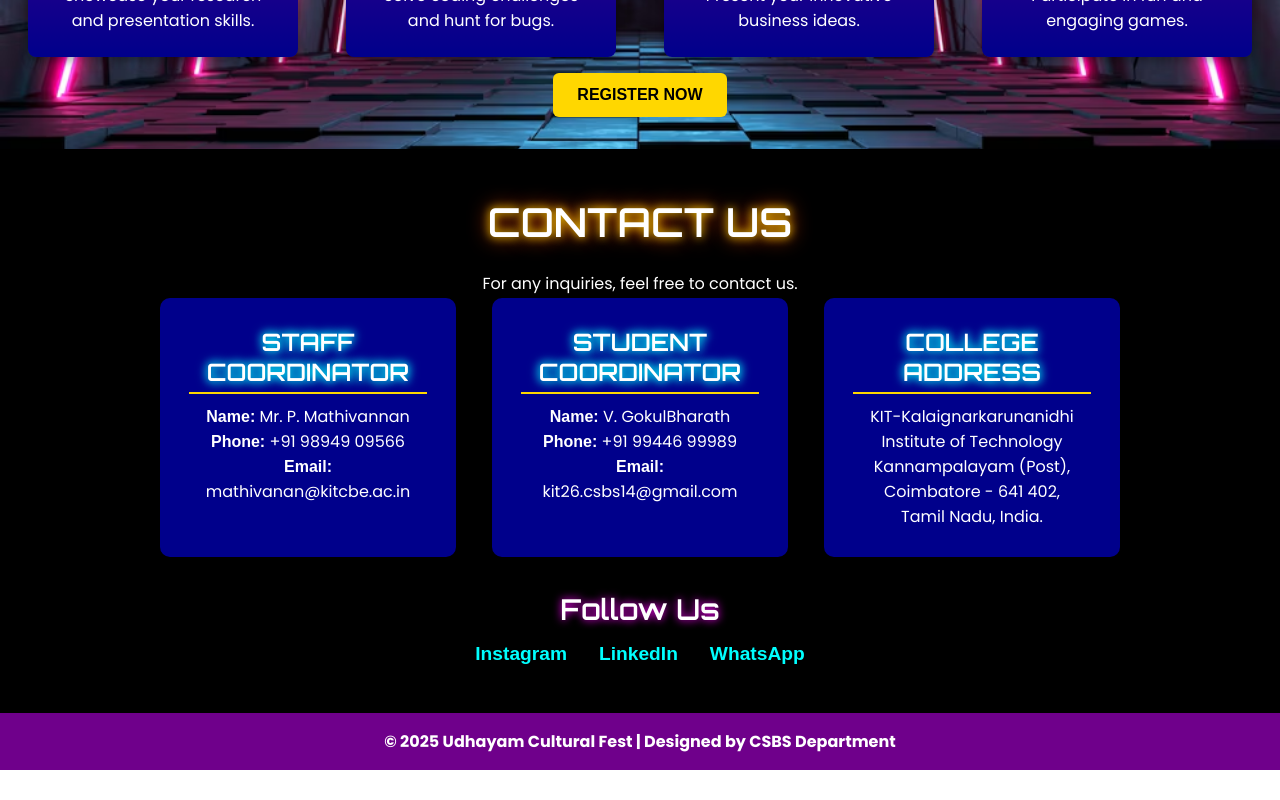
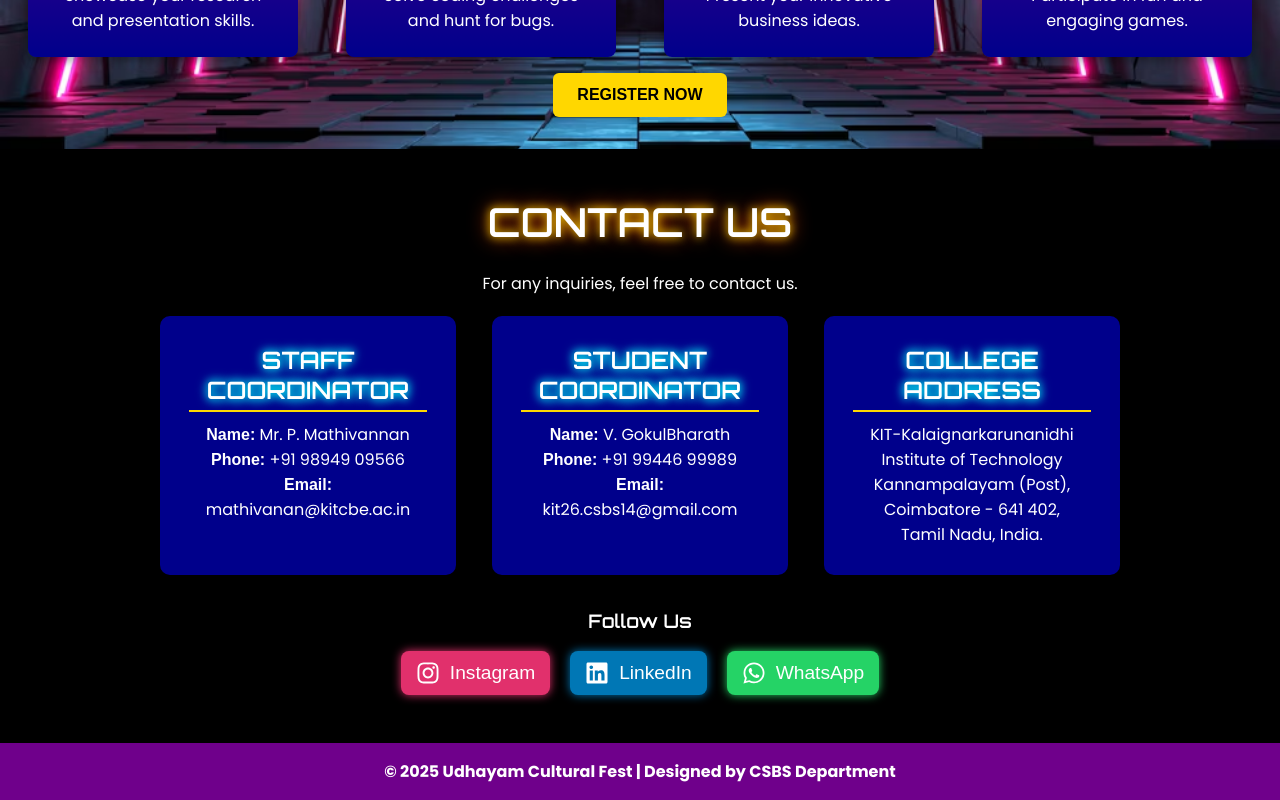
Before and after one commit to kamalesh-E08/Udayam, a React (Vite) app: page / in a window 1280 px wide. Shown: the part 2401-3201 px from the top of the page. Before the commit the page ends 3171 px from the top, so only its background shows below. Built offline with nearby package versions, Linux system fonts and the light colour scheme.

Commit message:
icons changes in contact with style

```diff
--- a/src/App.css
+++ b/src/App.css
@@ -547,25 +547,46 @@ CONTACT DETAILS */
   margin-top: 2rem;
 }
 
-.social-links h3 {
-  font-size: 1.8rem;
-  margin-bottom: 1rem;
-  text-shadow: 0 0 8px magenta;
+.social-icons {
+  display: flex;
+  justify-content: center;
+  gap: 20px;
 }
 
-.social-links a {
-  display: inline-block;
-  color: #00FFFF;
+.social-link {
+  display: flex;
+  align-items: center;
+  gap: 10px;
+  font-size: 1.2rem;
   text-decoration: none;
-  font-weight: bold;
-  margin: 0 1rem;
-  font-size: 1.2rem;
-  transition: color 0.3s, transform 0.2s;
+  color: white;
+  padding: 10px 15px;
+  border-radius: 8px;
+  transition: transform 0.3s, box-shadow 0.3s;
 }
 
-.social-links a:hover {
-  color: #FFD700;
+.social-link .icon {
+  font-size: 1.5rem;
+}
+
+.instagram {
+  background: #E1306C;
+  box-shadow: 0 0 10px #E1306C;
+}
+
+.linkedin {
+  background: #0077B5;
+  box-shadow: 0 0 10px #0077B5;
+}
+
+.whatsapp {
+  background: #25D366;
+  box-shadow: 0 0 10px #25D366;
+}
+
+.social-link:hover {
   transform: scale(1.1);
+  box-shadow: 0 0 20px rgba(255, 255, 255, 0.6);
 }
 
 /* Footer */
--- a/src/Components/Contact.jsx
+++ b/src/Components/Contact.jsx
@@ -1,11 +1,12 @@
-import React from 'react';
+import React from "react";
+import { FaInstagram, FaLinkedin, FaWhatsapp } from "react-icons/fa";
 
 const Contact = () => {
   return (
-    <section id="contact">
+    <section id="contact" className="contact-section">
       <h2 className="contact-heading">Contact Us</h2>
       <p className="contact-intro">For any inquiries, feel free to contact us.</p>
-
+      <br></br>
       {/* Contact Details */}
       <div className="contact-details">
         <div className="contact-card">
@@ -31,16 +32,20 @@ const Contact = () => {
 
       {/* Social Media */}
       <div className="social-links">
-        <h3>Follow Us</h3>
-        <a href="https://www.instagram.com/kitcbe_official?utm_source=ig_web_button_share_sheet&igsh=ZDNlZDc0MzIxNw==" target="_blank" rel="noopener noreferrer">
-          Instagram
-        </a>
-        <a href="https://www.linkedin.com/school/kit-kalaignarkarunanidhi-institute-of-technology/posts/?feedView=all" target="_blank" rel="noopener noreferrer">
-          LinkedIn
-        </a>
-        <a href="https://wa.me/9944699989" target="_blank" rel="noopener noreferrer">
-          WhatsApp
-        </a>
+        <h3>Follow Us</h3><br></br>
+        <div className="social-icons">
+          <a href="https://www.instagram.com/kitcbe_official?utm_source=ig_web_button_share_sheet&igsh=ZDNlZDc0MzIxNw=="
+            target="_blank" rel="noopener noreferrer" className="social-link instagram">
+            <FaInstagram className="icon" /> Instagram
+          </a>
+          <a href="https://www.linkedin.com/school/kit-kalaignarkarunanidhi-institute-of-technology/posts/?feedView=all"
+            target="_blank" rel="noopener noreferrer" className="social-link linkedin">
+            <FaLinkedin className="icon" /> LinkedIn
+          </a>
+          <a href="https://wa.me/9944699989" target="_blank" rel="noopener noreferrer" className="social-link whatsapp">
+            <FaWhatsapp className="icon" /> WhatsApp
+          </a>
+        </div>
       </div>
     </section>
   );
```
